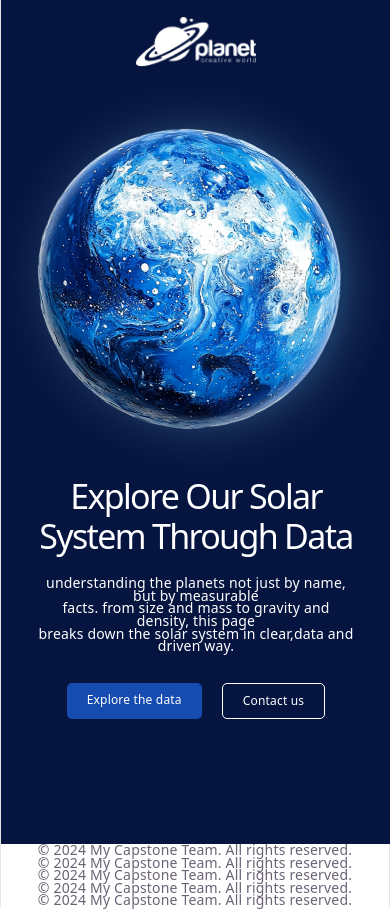
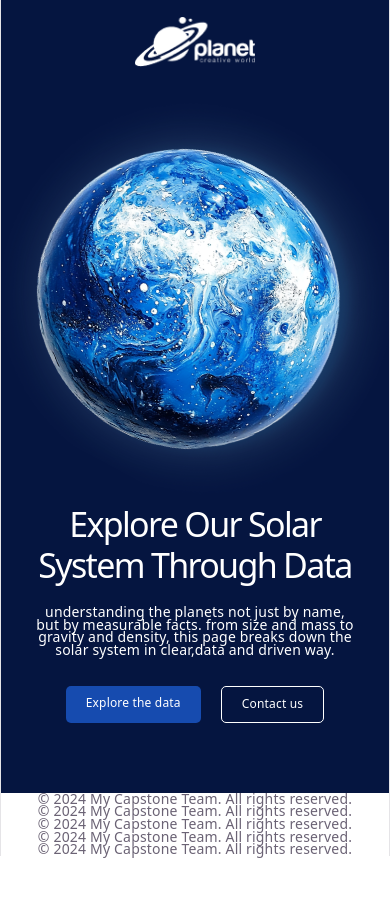
Before and after one commit to Ebuzz-codes/TS-Academy-Group-22-Capstone-Project, a React (Vite) app: page / in a window 390 px wide. Shown: the top 909 px of the page. After the commit the page ends 858 px from the top, so only its background shows below. Built offline with nearby package versions, Linux system fonts and the light colour scheme.

Commit message:
remove breaks from pargraph

```diff
--- a/src/Components/HeroSection.css
+++ b/src/Components/HeroSection.css
@@ -120,8 +120,9 @@ h1 {
 /* Mobile */
 @media screen and (max-width: 414px) {
   header {
-    height: 100vh;
-    width: 100vw;
+    width: 100%;
+    height: 100%;
+    /* overflow: hidden; */
   }
   nav {
     justify-content: center;
--- a/src/Components/heroSection.jsx
+++ b/src/Components/heroSection.jsx
@@ -18,9 +18,8 @@ function Hero() {
             </h1>
             <p className="hero_paragraph">
               understanding the planets not just by name, but by measurable
-              <br />
-              facts. from size and mass to gravity and density, this page <br />
-              breaks down the solar system in clear,data and driven way. <br />
+              facts. from size and mass to gravity and density, this page breaks
+              down the solar system in clear,data and driven way.
             </p>
 
             <div className="linkbtn">
```
